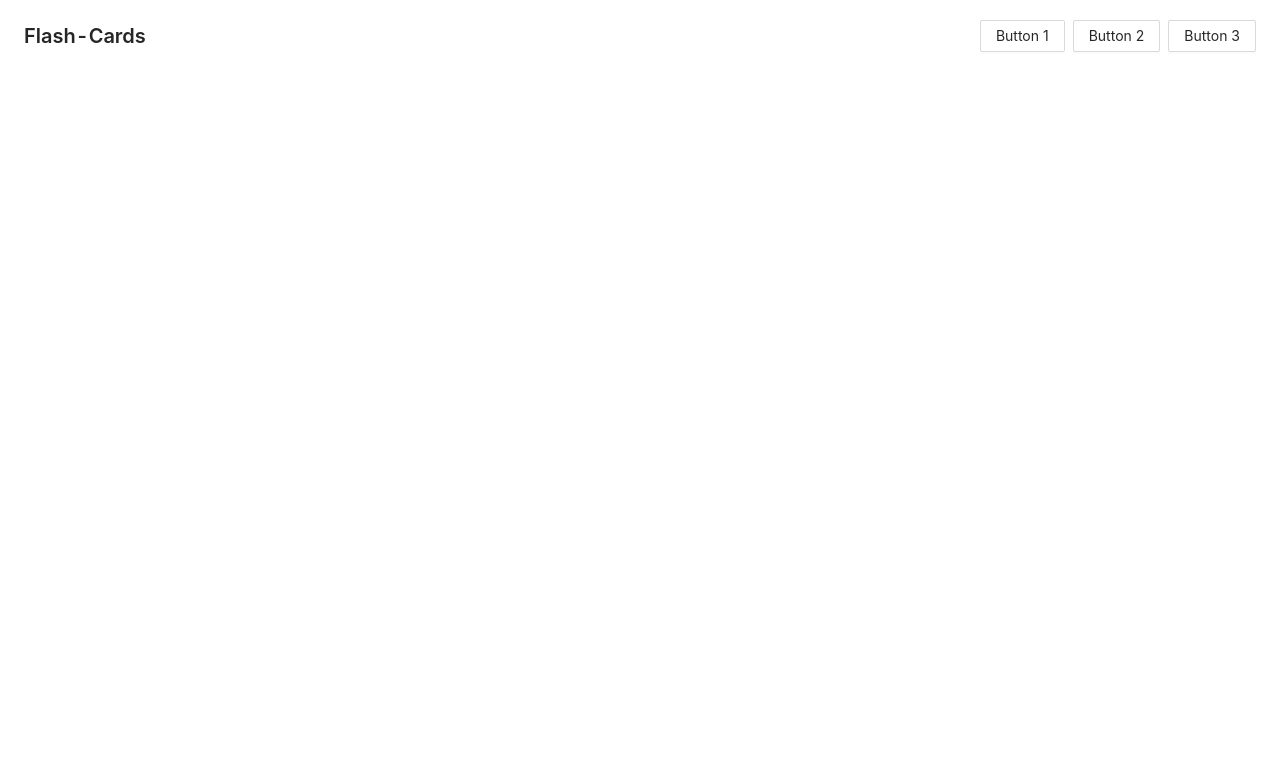
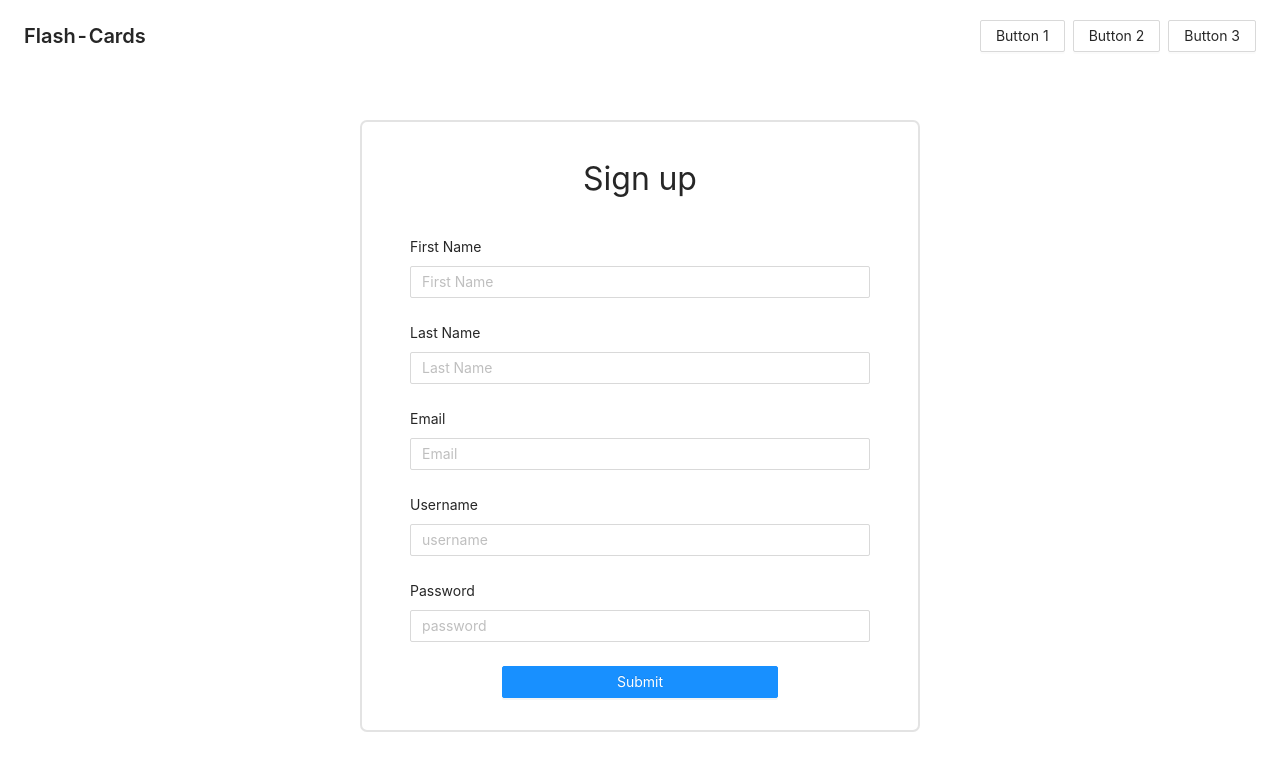
Before and after one commit to iagosergiop93/flash-card-app, a React (Create React App) app in the folder web/flash-cards-app/: page /signup in a window 1280 px wide. Shown: the top 770 px of the page. Built offline with nearby package versions, Linux system fonts and the light colour scheme.

Commit message:
Added Signup page

```diff
--- a/web/flash-cards-app/src/App.tsx
+++ b/web/flash-cards-app/src/App.tsx
@@ -4,6 +4,7 @@ import { BrowserRouter as Router, Route } from 'react-router-dom';
 import { Dashboard } from './pages/Dashboard/Dashboard';
 import { Login } from './pages/Login/Login';
 import { Header } from './components/Header/Header';
+import { Signup } from './pages/Signup/Signup';
 
 function App() {
   return (
@@ -11,8 +12,12 @@ function App() {
       <Header title="Flash-Cards"/>
       <Router>
 
-        <Route exact path="/">
+        <Route exact path="/signin">
           <Login />
+        </Route>
+
+        <Route exact path="/signup">
+          <Signup />
         </Route>
 
         <Route exact path="/dashboard"
--- /dev/null
+++ b/web/flash-cards-app/src/pages/Signup/Signup.css
@@ -0,0 +1,26 @@
+.login-container {
+	position: relative;
+	top: 3rem;
+	margin: 0 auto;
+    margin-bottom: 3rem;
+	padding: 2rem 3rem;
+
+	width: 35rem;
+	max-width: 95%;
+
+	border-radius: 7px;
+	border: 2px solid rgba(200,200,200,0.5);
+}
+
+.title {
+	display: inline-block;
+	width: 100%;
+	text-align: center;
+	font-size: 2rem;
+	margin-bottom: 2rem;
+}
+
+.button-container {
+	width: 60%;
+	margin: 0 auto;
+}
--- /dev/null
+++ b/web/flash-cards-app/src/pages/Signup/Signup.tsx
@@ -0,0 +1,64 @@
+import { Form, Input, Button } from 'antd';
+import './Signup.css';
+import React from 'react';
+
+export class Signup extends React.Component<any, any> {
+
+    constructor(props: any) {
+        super(props);
+        this.state = {
+            firstName: "",
+            lastName: "",
+            email: "",
+            username: "",
+            passwd: ""
+        }
+
+        this.handleChange = this.handleChange.bind(this);
+        this.handleSubmit= this.handleSubmit.bind(this);
+    }
+
+    handleChange(event: React.ChangeEvent<HTMLInputElement>) {
+        const target = event.target;
+        const name = target.name;
+        const value = target.value;
+
+        this.setState(() => ({ [name]: value }));
+
+        console.log(name, value);
+    }
+
+    handleSubmit() {
+        console.log('username', this.state.username);
+        console.log('passwd', this.state.passwd);
+    }
+
+    render() {
+        return (
+            <div className="login-container">
+                <span className="title">Sign up</span>
+                <Form layout="vertical">
+                    <Form.Item label="First Name">
+                        <Input placeholder="First Name" name="firstName" onChange={this.handleChange} />
+                    </Form.Item>
+                    <Form.Item label="Last Name">
+                        <Input placeholder="Last Name" name="lastName" onChange={this.handleChange} />
+                    </Form.Item>
+                    <Form.Item label="Email">
+                        <Input placeholder="Email" name="email" onChange={this.handleChange} />
+                    </Form.Item>
+                    <Form.Item label="Username">
+                        <Input placeholder="username" name="username" onChange={this.handleChange} />
+                    </Form.Item>
+                    <Form.Item label="Password">
+                        <Input placeholder="password" name="passwd" onChange={this.handleChange} type="password" />
+                    </Form.Item>
+                    <Form.Item className="button-container">
+                        <Button type="primary" size="middle" onClick={this.handleSubmit} block>Submit</Button>
+                    </Form.Item>
+                </Form>
+            </div>
+        );
+    }
+
+}
```
